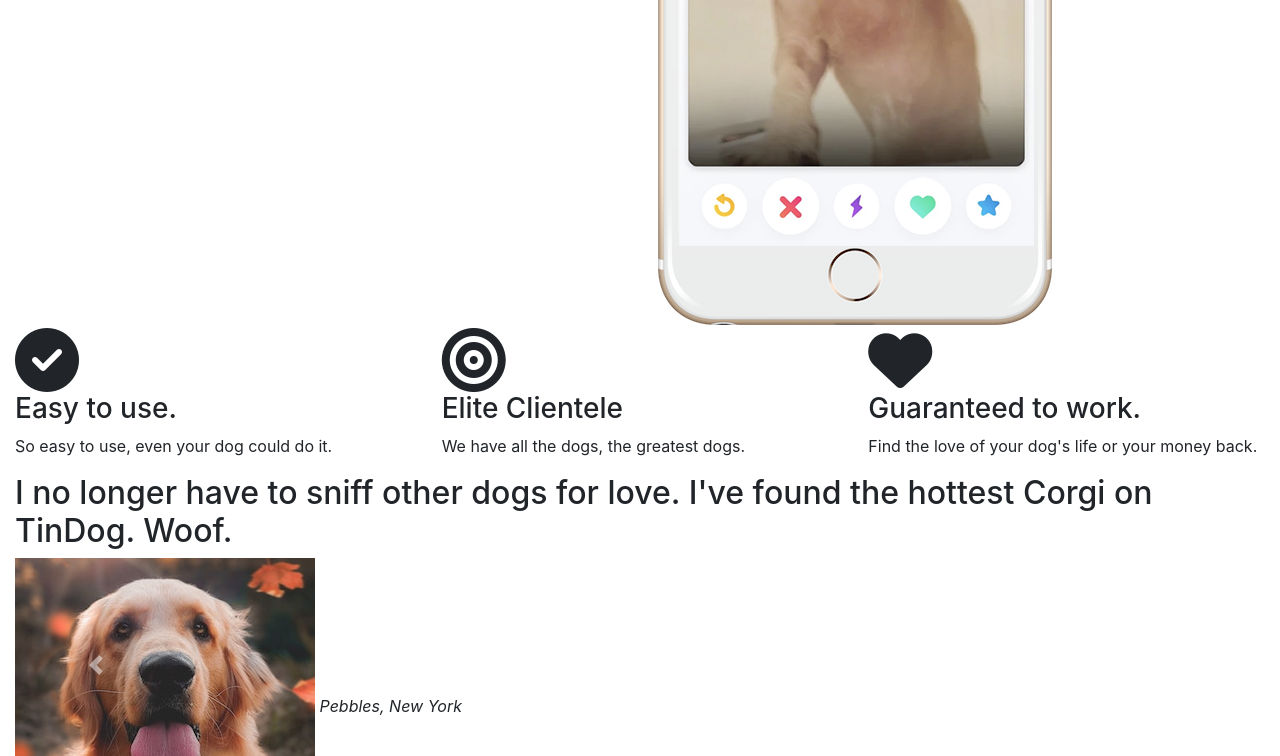
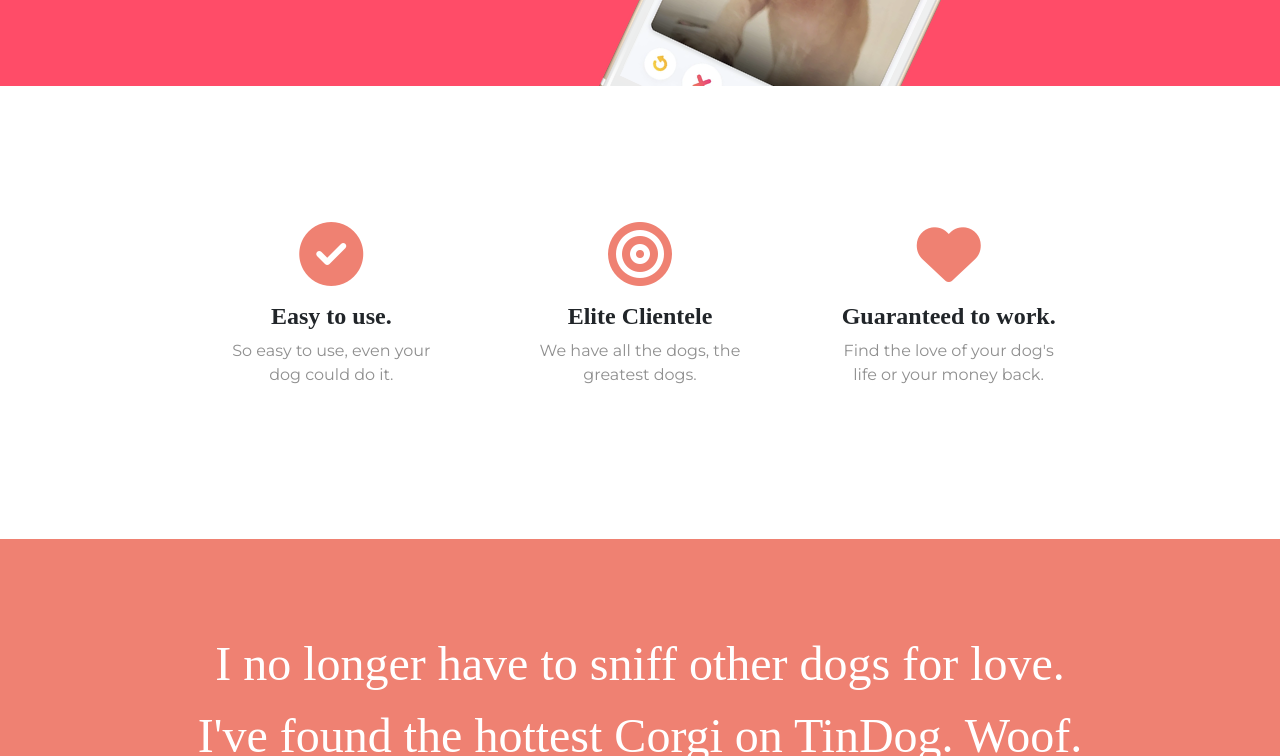
Before and after one commit to karthikhtml/Tindog-website, a plain HTML site: page index.html in a window 1280 px wide. Shown: the part 535-1291 px from the top of the page. Drawn offline with nearby package versions, Linux system fonts and the light colour scheme.

Commit message:
Update index.html

```diff
--- a/index.html
+++ b/index.html
@@ -6,7 +6,7 @@
   <title>TinDog</title>
   <!-- style sheet -->
   <link rel="stylesheet" href="https://cdn.jsdelivr.net/npm/bootstrap@4.3.1/dist/css/bootstrap.min.css" integrity="sha384-ggOyR0iXCbMQv3Xipma34MD+dH/1fQ784/j6cY/iJTQUOhcWr7x9JvoRxT2MZw1T" crossorigin="anonymous">
-  <link rel="stylesheet" href="styles.css" type="type/css">
+  <link rel="stylesheet" href="styles.css" type="text/css">
   <!-- font awesome -->
   <script src="https://kit.fontawesome.com/883fd3eb69.js" crossorigin="anonymous"></script>
   <!-- java script -->
```
